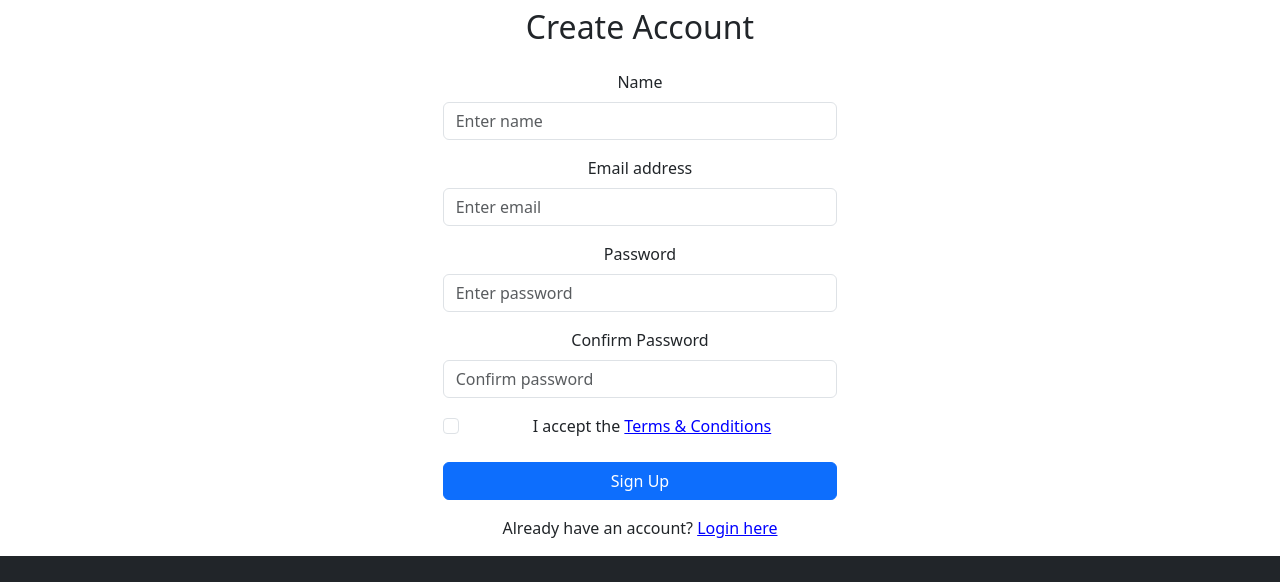
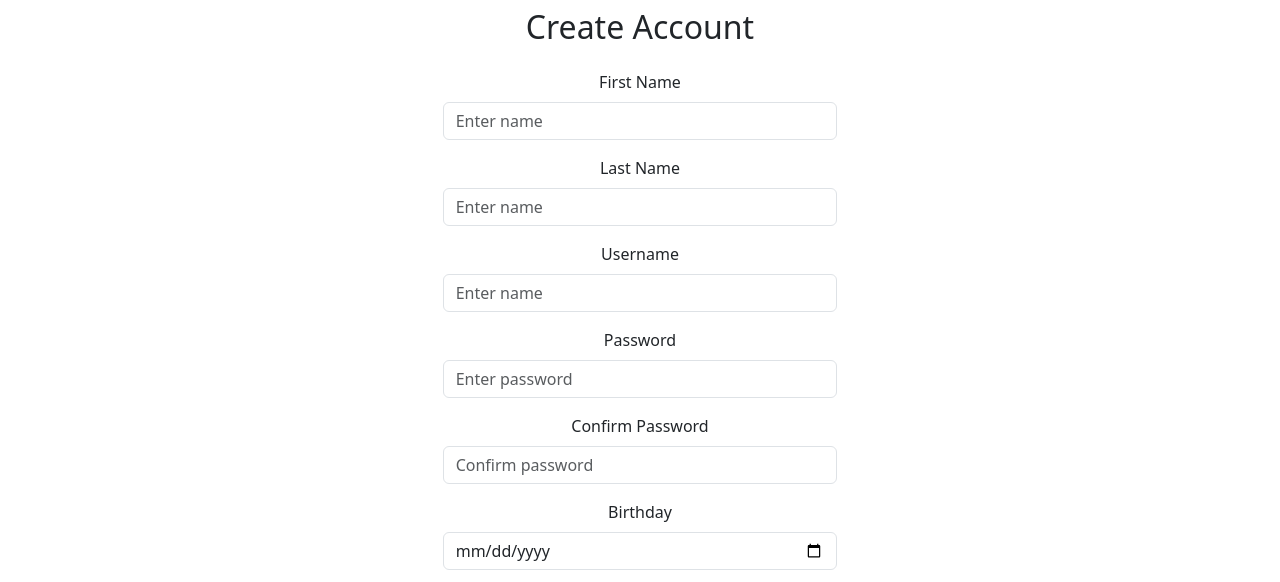
Before and after one commit to rushiljadia/BGE, a React (Vite) app in the folder frontend/: page /registration in a window 1280 px wide. Shown: the part 368-950 px from the top of the page. Built offline with nearby package versions, Linux system fonts and the light colour scheme.

Commit message:
Update Registration.jsx

```diff
--- a/frontend/src/components/Registration.jsx
+++ b/frontend/src/components/Registration.jsx
@@ -1,18 +1,23 @@
 import React, { useState } from "react";
 import { Button, Col, Container, Form, Row, Modal, Image } from "react-bootstrap";
-import { useNavigate } from 'react-router-dom';
+import axios from "axios";
 
 const Register = () => {
-  const [name, setName] = useState('');
-  const [email, setEmail] = useState('');
+  const [firstName, setFirstName] = useState('');
+  const [lastName, setLastName] = useState('');
+  const [username, setUserName] = useState('')
   const [password, setPassword] = useState('');
   const [confirmPassword, setConfirmPassword] = useState('');
+  const [birthday, setBirthday] = useState('')
   const [acceptedTerms, setAcceptedTerms] = useState(false);
   const [showTerms, setShowTerms] = useState(false);
-  const navigate = useNavigate();
+  const [errorMessage, setErrorMessage] = useState('');
 
-  const handleSubmit = (e) => {
+  const handleSubmit = async (e) => {
     e.preventDefault();
+
+    // Basic Validations
+    // Check to see if password do or do not match
     if (password !== confirmPassword) {
       alert("Passwords do not match!");
       return;
@@ -20,7 +25,26 @@ const Register = () => {
     if (!acceptedTerms) {
       alert("You must accept the terms and conditions!");
     }
-    // further validation or API call
+
+    // Prepare user data for API call
+    const userData = {
+      username: username,
+      password: password,
+      firstName: firstName,
+      lastName: lastName,
+      birthday: birthday,
+    }
+
+    try {
+      // Send POST request to backend
+      const response = await axios.post('http://localhost:8080/api/users/signup', userData);
+      console.log('User registered:', response.data);
+      alert('Registration successful!');
+    } catch (error) {
+      // Handle errors
+      setErrorMessage(error.response ? error.response.data.message : 'Registration failed!');
+      console.error('Error registering user:', error);
+    }
   };
 
   const handleShowTerms = () => setShowTerms(true);
@@ -30,34 +54,54 @@ const Register = () => {
       <Container fluid className="d-flex justify-content-center align-items-center min-vh-100">
         <Row className="w-100 justify-content-center">
           <Col md={6} lg={4} className="text-center">
+            {/* Insert Image Here */}
             <Image src="../assets/logo-main.png" alt="Account creation image" fluid className="mb-4" />
 
+            {/* Create Account Title */}
             <h2 className="mb-4">Create Account</h2>
 
+            {/* Display error message if any */}
+            {errorMessage && <p className="text-danger">{errorMessage}</p>}
+
+
+            {/* First Name Value */}
             <Form onSubmit={handleSubmit}>
-              {/* Name Field */}
-              <Form.Group controlId="formName" className="mb-3">
-                <Form.Label>Name</Form.Label>
+              <Form.Group controlId="formFirstName" className="mb-3">
+                <Form.Label>First Name</Form.Label>
                 <Form.Control
                     type="text"
                     placeholder="Enter name"
-                    value={name}
-                    onChange={(e) => setName(e.target.value)}
+                    value={firstName}
+                    onChange={(e) => setFirstName(e.target.value)}
+                    required
                 />
               </Form.Group>
 
-              {/* Email Field */}
-              <Form.Group controlId="formEmail" className="mb-3">
-                <Form.Label>Email address</Form.Label>
+              {/* Last Name Value */}
+              <Form.Group controlId="formLastName" className="mb-3">
+                <Form.Label>Last Name</Form.Label>
                 <Form.Control
-                    type="email"
-                    placeholder="Enter email"
-                    value={email}
-                    onChange={(e) => setEmail(e.target.value)}
+                    type="text"
+                    placeholder="Enter name"
+                    value={lastName}
+                    onChange={(e) => setLastName(e.target.value)}
+                    required
                 />
               </Form.Group>
 
-              {/* Password Field */}
+              {/* Username value */}
+              <Form.Group controlId="formUserName" className="mb-3">
+                <Form.Label>Username</Form.Label>
+                <Form.Control
+                    type="text"
+                    placeholder="Enter name"
+                    value={username}
+                    onChange={(e) => setUserName(e.target.value)}
+                    required
+                />
+              </Form.Group>
+
+              {/* Password */}
               <Form.Group controlId="formPassword" className="mb-3">
                 <Form.Label>Password</Form.Label>
                 <Form.Control
@@ -65,10 +109,11 @@ const Register = () => {
                     placeholder="Enter password"
                     value={password}
                     onChange={(e) => setPassword(e.target.value)}
+                    required
                 />
               </Form.Group>
 
-              {/* Confirm Password Field */}
+              {/* Confirm Password */}
               <Form.Group controlId="formConfirmPassword" className="mb-3">
                 <Form.Label>Confirm Password</Form.Label>
                 <Form.Control
@@ -76,10 +121,22 @@ const Register = () => {
                     placeholder="Confirm password"
                     value={confirmPassword}
                     onChange={(e) => setConfirmPassword(e.target.value)}
+                    required
                 />
               </Form.Group>
 
-              {/* Terms & Conditions Checkbox */}
+              {/* Birthday Value */}
+              <Form.Group controlId="formBirthday" className="mb-3">
+                <Form.Label>Birthday</Form.Label>
+                <Form.Control
+                    type="date"
+                    value={birthday}
+                    onChange={(e) => setBirthday(e.target.value)}
+                    required
+                />
+              </Form.Group>
+
+              {/* Checkbox for Terms & Conditions */}
               <Form.Group controlId="formTerms" className="mb-4">
                 <Form.Check
                     type="checkbox"
@@ -104,17 +161,6 @@ const Register = () => {
                 Sign Up
               </Button>
             </Form>
-
-            {/* "Already have an account?" Text */}
-            <p className="mt-3">
-              Already have an account?{' '}
-              <span
-                  style={{ color: 'blue', textDecoration: 'underline', cursor: 'pointer' }}
-                  onClick={() => navigate('/login')}
-              >
-              Login here
-            </span>
-            </p>
           </Col>
         </Row>
 
```
